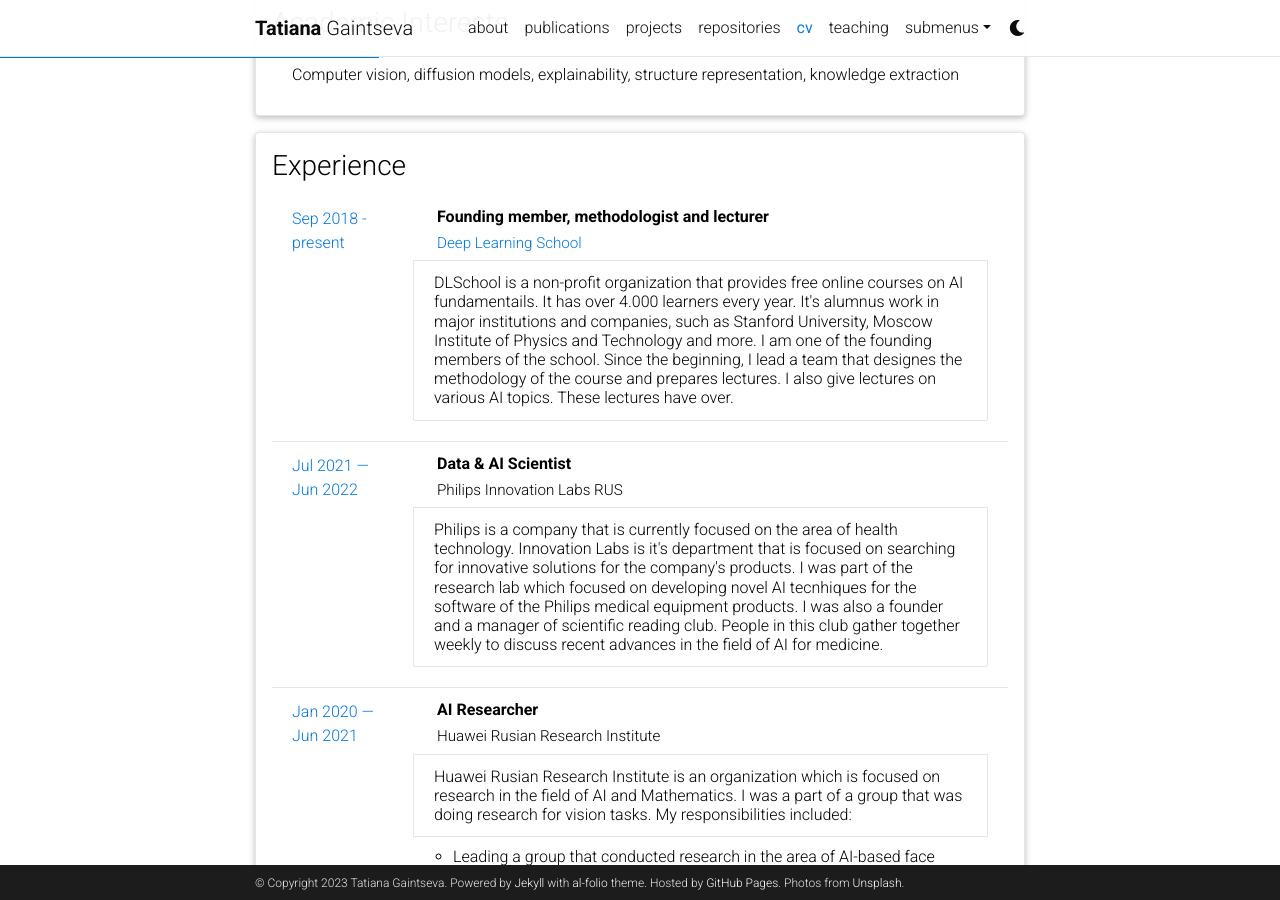
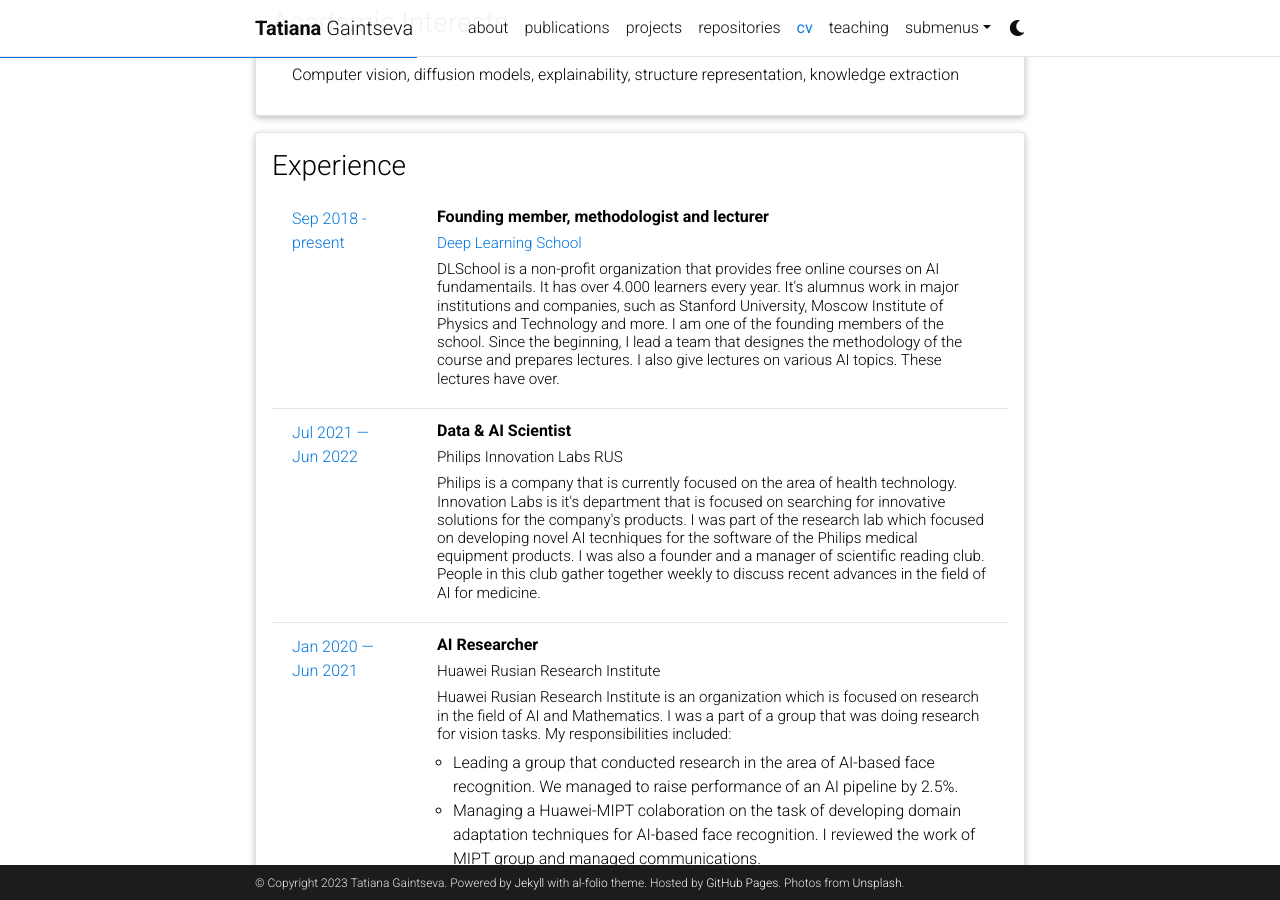
Before and after one commit to Atmyre/atmyre.github.io, a Jekyll site: the page built from _pages/cv.md, in a window 1280 px wide and 900 px high, scrolled down 404 px. Built offline with Jekyll 4.4.1, drawn with Linux system fonts in a browser that asks for light colours; comment, search, counter and statistics services are not loaded; a style sheet for code colours, icons or effects is not loaded.

Commit message:
Update time_table.html

```diff
--- a/_includes/cv/time_table.html
+++ b/_includes/cv/time_table.html
@@ -17,7 +17,7 @@
             <h6 class="ml-1 ml-md-4" style="font-size: 0.95rem;">{{content.institution}}</h6>
             {% endif %}
             {% if content.descr %}
-            <h6 class="list-group-item">{{content.descr}}</h6>
+            <h6 class="ml-1 ml-md-4" style="font-size: 0.95rem;">{{content.descr}}</h6>
             {% endif %}
             {% if content.description %}
               <ul class="items">
```
